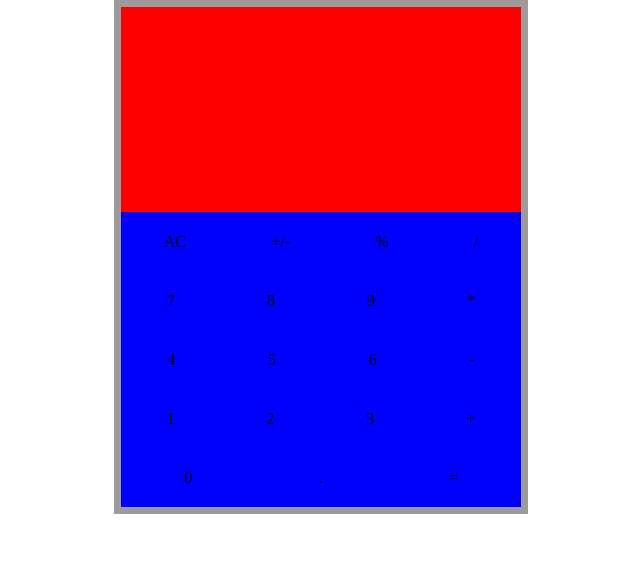
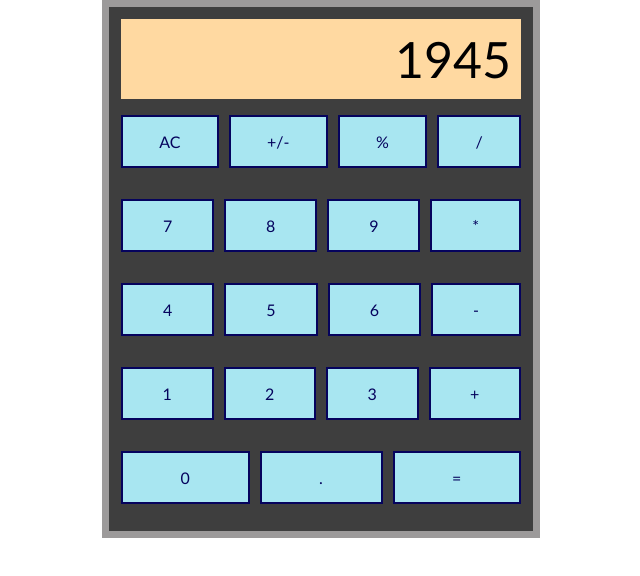
Before and after one commit to octavioromagnoli/calc, a plain HTML site: page index.html in a window 1280 px wide. Shown: the whole page, without its empty margins (319-959 px from the left). Drawn offline with Linux system fonts and the light colour scheme.

Commit message:
Finish calculator styles and colors

```diff
--- a/index.html
+++ b/index.html
@@ -10,7 +10,7 @@
 <body>
   <div class="main-container">
     <div class="calculator">
-      <div class="viewScreen"></div>
+      <div class="viewScreen">1945</div>
       <div class="Rows">
         <div class="firstrow">
           <div class="goldenThree">AC</div>
--- a/styles.css
+++ b/styles.css
@@ -1,6 +1,7 @@
 *{
   padding: 0px;
   margin: 0px;
+  font-family: 'Trebuchet MS', 'Lucida Sans Unicode', 'Lucida Grande', 'Lucida Sans', Arial, sans-serif;
 }
 
 body{
@@ -13,29 +14,43 @@ body{
   background-color: rgb(156, 154, 154);
 }
 .calculator{
-  background-color: blue;
+  background-color: rgb(62, 62, 62);
   display: flex;
   flex-direction: column;
   width: 400px;
   height: 500px;
+  padding: 12px;
+  cursor: pointer;
 }
 
-.calculator div {
-  flex: auto;
-  display: flex;
-}
 
 .viewScreen{
-  background-color: red;
+  background-color: rgb(255, 217, 161);
+  flex: 0 0 80px;
+  display: flex;
+  align-items: center;
+  justify-content: end;
+  padding-right: 10px;
+  font-size: 50px;
 }
 
 .Rows{
+  flex: auto;
   display: flex;
   flex-direction: column;
 }
 
 .Rows div{
+  flex: auto;
   display: flex;
   align-items: center;
   justify-content: center;
+  gap: 10px;
 }
+
+.Rows div div{
+  border: solid 2px;
+  background-color: rgb(168, 230, 241);
+  color: rgb(5, 3, 93);
+  padding: 15px;
+}
```
